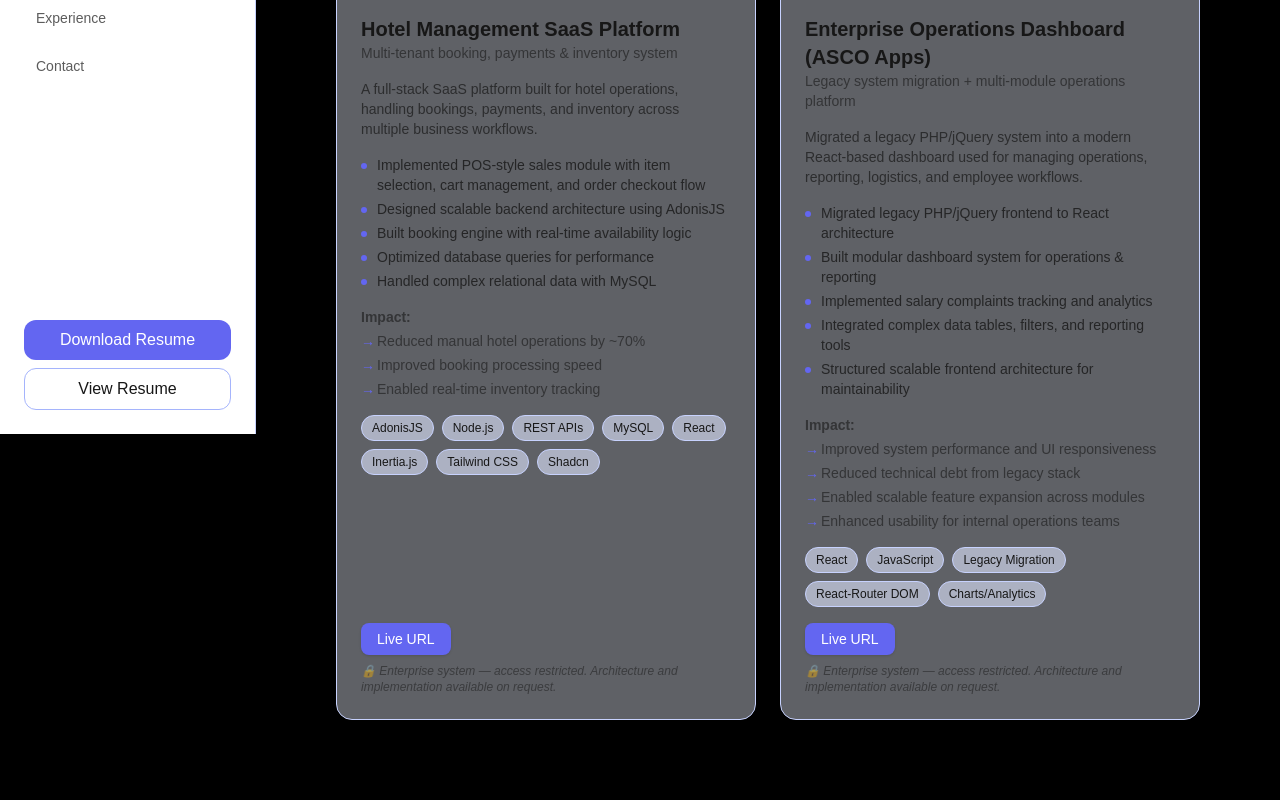
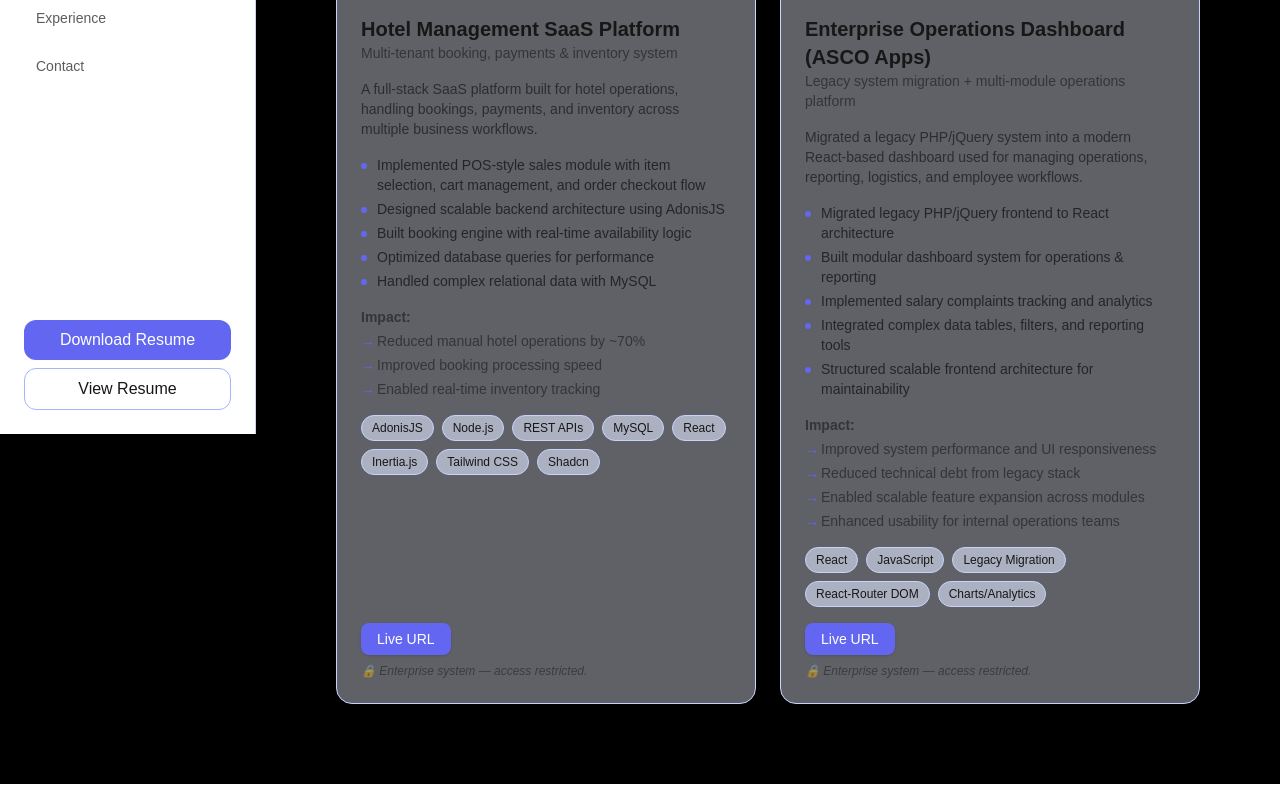
Before and after one commit to 7amarah/tamarah-portfolio, a Next.js app: page /projects in a window 1280 px wide. Shown: the part 366-1166 px from the top of the page. Built offline with nearby package versions, Linux system fonts and the light colour scheme.

Commit message:
change the text content that shows for restricted projects

```diff
--- a/components/projects/ProjectCard.tsx
+++ b/components/projects/ProjectCard.tsx
@@ -155,7 +155,6 @@ export default function ProjectCard({ project }: { project: Project }) {
                     project.restricted && (
                         <p className="text-xs text-[var(--foreground)]/50 italic" >
                             🔒 Enterprise system — access restricted.
-                            Architecture and implementation available on request.
                         </p>
                     )
                 }
```
